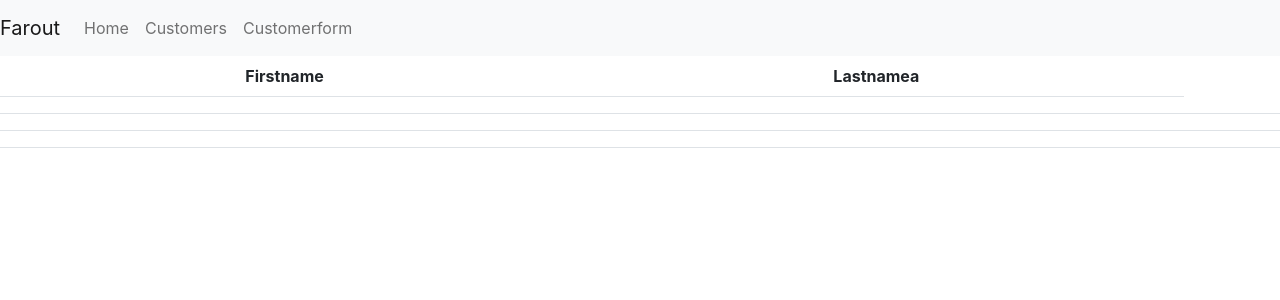
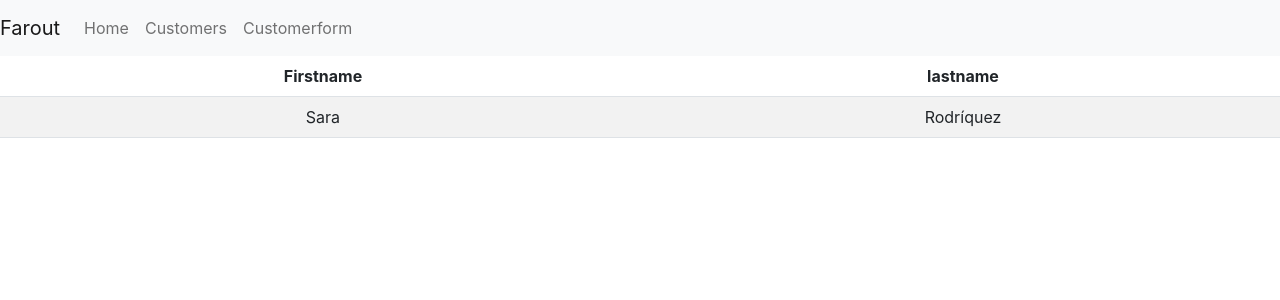
Before and after one commit to Nikai117/FarOut, a React (Create React App) app in the folder farout-react/: page /customers in a window 1280 px wide. Shown: the top 300 px of the page. Built offline with nearby package versions, Linux system fonts and the light colour scheme.

Commit message:
JSON data in tabel kunnen weergeven

```diff
--- a/farout-react/src/App.js
+++ b/farout-react/src/App.js
@@ -1,7 +1,5 @@
 import './App.css';
-
 import AppRouter from './AppRouter';
-import ReactDOM from 'react-dom/client';
 
 export default function App() {
   return (
@@ -29,6 +27,3 @@ export default function App() {
     </div>
   );
 }
-
-const root = ReactDOM.createRoot(document.getElementById('root'));
-root.render(<App />);
--- a/farout-react/src/AppRouter.js
+++ b/farout-react/src/AppRouter.js
@@ -9,8 +9,8 @@ import Customerform from "./Pages/CustomerForm";
         <header className="App-header">
           <BrowserRouter>
           <Routes>
-              <Route path ="customers" element={<Customers />} />
-              <Route path="contactform" element={<Customerform />} />
+              <Route path ="/customers" element={<Customers />} />
+              <Route path="/contactform" element={<Customerform />} />
           </Routes>
          </BrowserRouter>
         </header>
--- a/farout-react/src/Pages/Customers.js
+++ /dev/null
@@ -1,33 +0,0 @@
-import data from "../customer_reservations.json";
-
-
-const Customers = () => {
-    return <table className="table">
-    <thead>
-      <tr>
-        <th scope="col">Firstname</th>
-        <th scope="col">Lastnamea</th>
-      </tr>
-    </thead>
-    <tbody>
-      <tr>
-        <td></td>
-        <td></td>
-        <td></td>
-      </tr>
-      <tr>
-        <td></td>
-        <td></td>
-        <td></td>
-      </tr>
-      <tr>
-        <td></td>
-        <td></td>
-        <td></td>
-      </tr>
-    </tbody>
-  </table>
-  ;
-  };
-
-  export default Customers;
--- /dev/null
+++ b/farout-react/src/Pages/Customers.jsx
@@ -0,0 +1,38 @@
+import React from 'react'
+import Customer from "../data/customer_reservations.json"
+
+
+
+ function Customers(){
+    const DisplayData=Customer.data.map(
+        (info, i)=>{
+            return(
+                <tr key={i}>
+                    <td>{info.firstname}</td>
+                    <td>{info.lastname}</td>
+                </tr>
+            )
+        }
+    )
+
+    return(
+        <div>
+            <table class="table table-striped">
+                <thead>
+                    <tr>
+                    <th>Firstname</th>
+                    <th>lastname</th>
+                    </tr>
+                </thead>
+                <tbody>
+
+                    {DisplayData}
+
+                </tbody>
+            </table>
+
+        </div>
+    )
+ }
+
+  export default Customers;
--- a/farout-react/src/customer_reservations.json
+++ b/farout-react/src/data/customer_reservations.json
@@ -1,8 +1,9 @@
 {
-    "data": {
+    "data": [
+        {
         "id": 122,
-        "first_name": "Sara",
-        "last_name": "Rodríquez",
+        "firstname": "Sara",
+        "lastname": "Rodríquez",
         "created_at": "2022-08-31T12:29:23.000000Z",
         "updated_at": null,
         "reservations": [
@@ -128,5 +129,6 @@
                 "updated_at": null
             }
         ]
-    }
+        }
+    ]
 }
```
